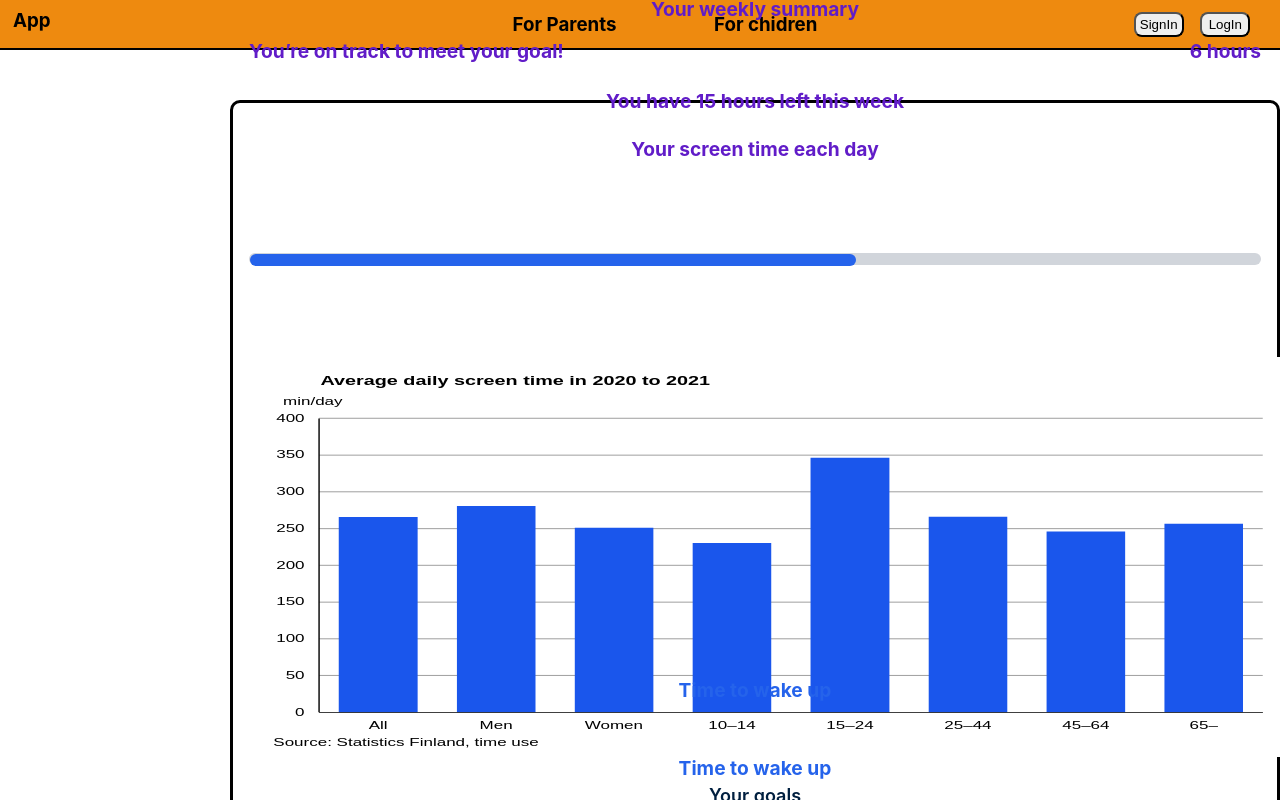
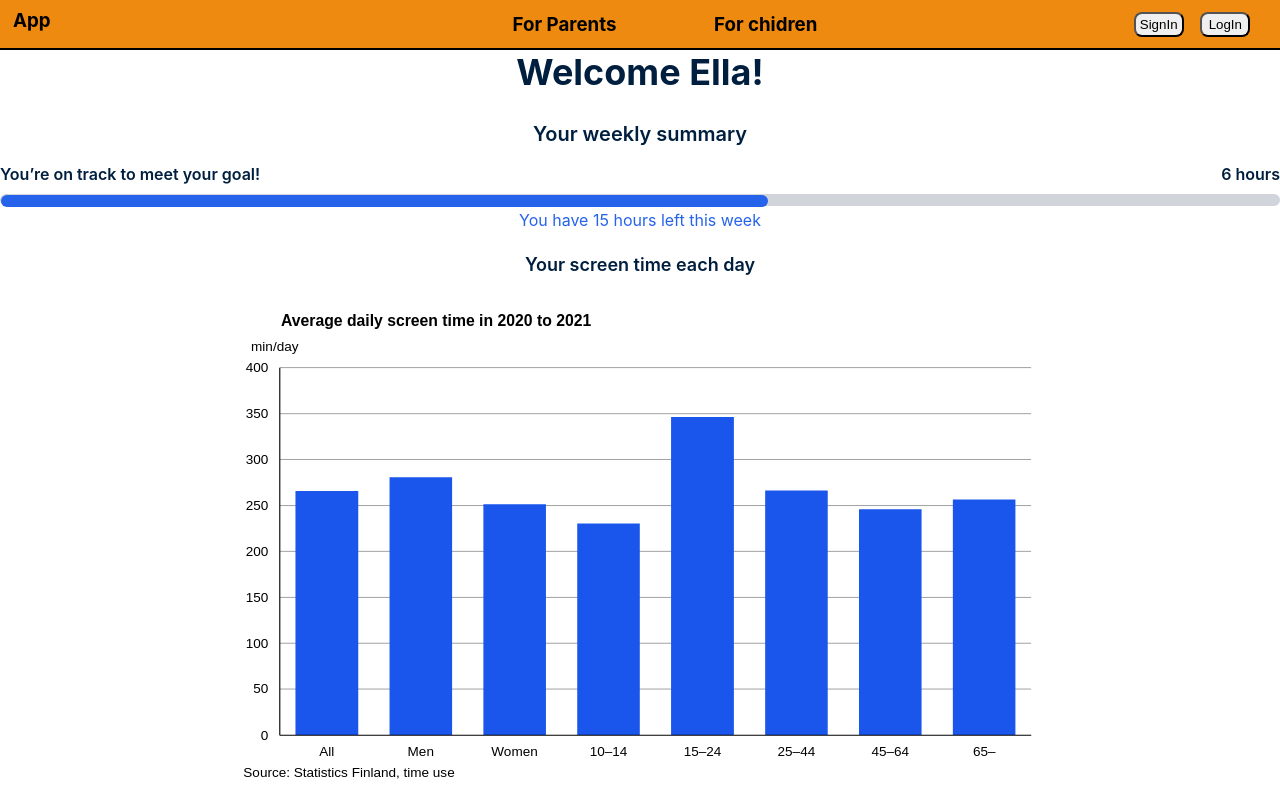
Before and after one commit to Brute-force1/Nits-hack, a React (Create React App) app: page /tracking in a window 1280 px wide. Shown: the top 800 px of the page. Built offline with nearby package versions, Linux system fonts and the light colour scheme.

Commit message:
Update Tracking.js

```diff
--- a/src/pages/Tracking.js
+++ b/src/pages/Tracking.js
@@ -16,7 +16,7 @@ const Trackingpage = () => {
   return (
     <>
 
-        <div className="container">
+        <div className="container1">
       <h2 className="heading">Welcome Ella!</h2>
       <p className="subheading">Your weekly summary</p>
 
```
